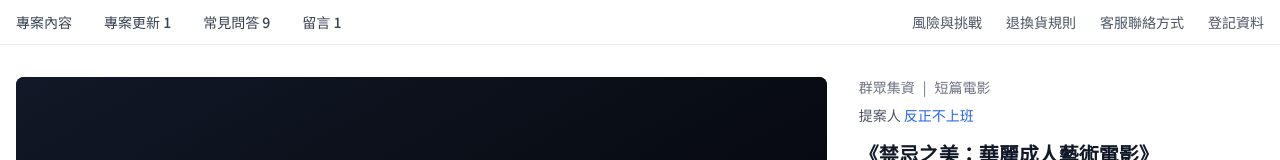
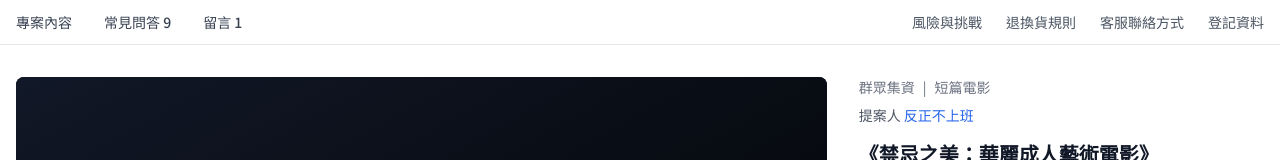
Before and after one commit to yanchen184/forbidden-beauty, a React (Vite) app: page / in a window 1280 px wide. Shown: the top 160 px of the page. Built offline with nearby package versions, Linux system fonts and the light colour scheme; no server answers; the database is empty.

Commit message:
fix: 移除已刪除的專案更新導航連結
🤖 Generated with [Claude Code](https://claude.com/claude-code)

Co-Authored-By: Claude <noreply@anthropic.com>

```diff
--- a/src/components/Header.tsx
+++ b/src/components/Header.tsx
@@ -16,13 +16,6 @@ const Header = () => {
               onClick={() => handleNavClick('專案內容')}
             >
               專案內容
-            </a>
-            <a
-              href="#updates"
-              className="text-gray-700 hover:text-gray-900 text-sm font-medium"
-              onClick={() => handleNavClick('專案更新')}
-            >
-              專案更新 1
             </a>
             <a
               href="#faq"
```
